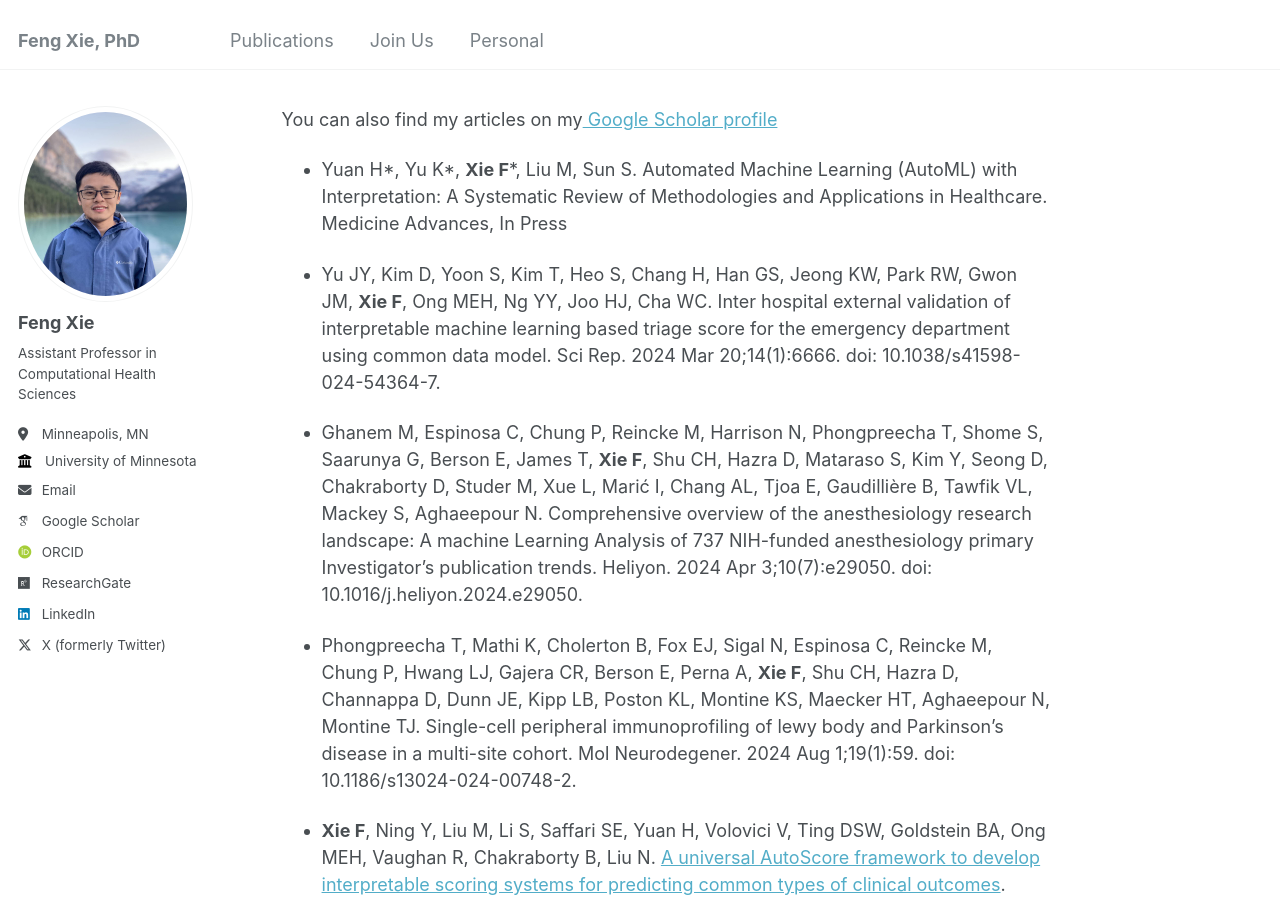
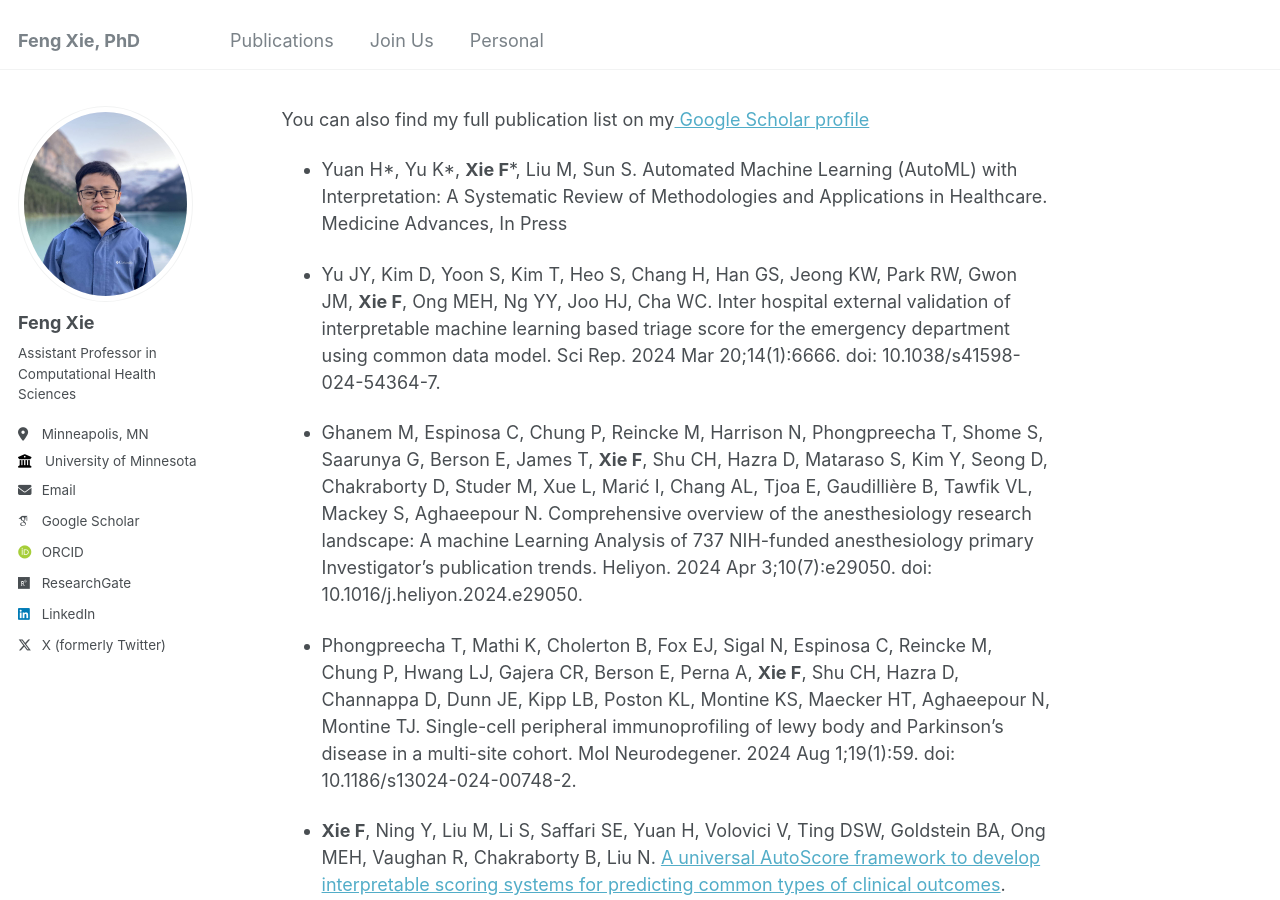
Before and after one commit to fengx13/fengx13.github.io, a Jekyll site: the page built from _pages/publications.md, in a window 1280 px wide and 900 px high. Built offline with Jekyll 4.4.1, drawn with Linux system fonts in a browser that asks for light colours; some web fonts are replaced.

Commit message:
Update publications.md

```diff
--- a/_pages/publications.md
+++ b/_pages/publications.md
@@ -5,7 +5,7 @@ permalink: /publications/
 author_profile: true
 ---
 
-You can also find my articles on my<a href="https://scholar.google.com/citations?user=_lCrZBkAAAAJ&hl=en"> Google Scholar profile</a>
+You can also find my full publication list on my<a href="https://scholar.google.com/citations?user=_lCrZBkAAAAJ&hl=en"> Google Scholar profile</a>
 
 -	Yuan H\*, Yu K\*, **Xie F**\*, Liu M, Sun S. Automated Machine Learning (AutoML) with Interpretation: A Systematic Review of Methodologies and Applications in Healthcare. Medicine Advances, In Press
 
```
